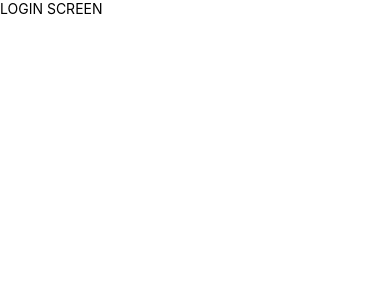
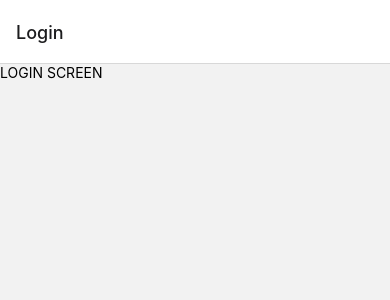
Before and after one commit to RadiumRocketDraft/radiumDraftApp, a React Native app: screen / in a window 390 px wide. Shown: the top 300 px of the page. Built offline with nearby package versions, Linux system fonts and the light colour scheme.

Commit message:
RRD-1: create stack navitaor

```diff
--- a/App.tsx
+++ b/App.tsx
@@ -1,14 +1,20 @@
 import React from 'react';
 import {NavigationContainer} from '@react-navigation/native';
-import { Login } from './src/screens/login';
+import {createNativeStackNavigator} from '@react-navigation/native-stack';
+import Login from './src/screens/login';
+import Home from './src/screens/home';
+
+const Stack = createNativeStackNavigator();
 
 const App = () => {
   return (
     <NavigationContainer>
-      <Login />
+      <Stack.Navigator initialRouteName="Login">
+        <Stack.Screen name="Login" component={Login} />
+        <Stack.Screen name="Home" component={Home} />
+      </Stack.Navigator>
     </NavigationContainer>
   );
 };
 
-
 export default App;
--- a/package.json
+++ b/package.json
@@ -13,7 +13,9 @@
     "@react-navigation/native": "^6.1.1",
     "@react-navigation/native-stack": "^6.9.7",
     "react": "18.1.0",
-    "react-native": "0.70.6"
+    "react-native": "0.70.6",
+    "react-native-safe-area-context": "^4.4.1",
+    "react-native-screens": "^3.18.2"
   },
   "devDependencies": {
     "@babel/core": "^7.12.9",
--- a/src/screens/home/index.tsx
+++ b/src/screens/home/index.tsx
@@ -1,10 +1,12 @@
 import React from 'react';
 import {Text, View} from 'react-native';
 
-export const Login = () => {
+const Home = () => {
   return (
     <View>
       <Text>HOME SCREEN</Text>
     </View>
   );
 };
+
+export default Home;
--- a/src/screens/login/index.tsx
+++ b/src/screens/login/index.tsx
@@ -1,10 +1,12 @@
 import React from 'react';
 import {Text, View} from 'react-native';
 
-export const Login = () => {
+const Login = () => {
   return (
     <View>
       <Text>LOGIN SCREEN</Text>
     </View>
   );
 };
+
+export default Login;
```
Also changed, not shown: 2 other files (tests, documents, lock files or other folders).
